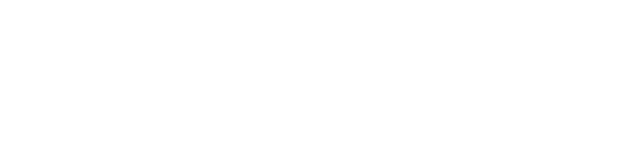
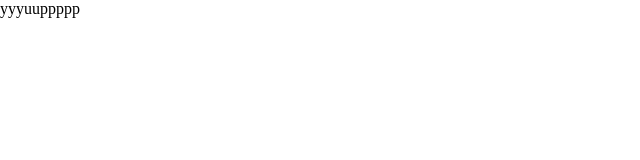
Before and after one commit to stephencastaneda/TestMario, a website: page index.html in a window 1280 px wide. Shown: the whole page, without its empty margins (0-640 px from the left). Drawn offline with Linux system fonts and the light colour scheme.

Commit message:
testcommit

```diff
--- a/index.html
+++ b/index.html
@@ -13,5 +13,6 @@
   <body>
     <script src="https://kaboomjs.com/lib/0.5.0/kaboom.js"></script>
     <script src="game.js"></script>
+    yyyuuppppp
   </body>
 </html>
```
